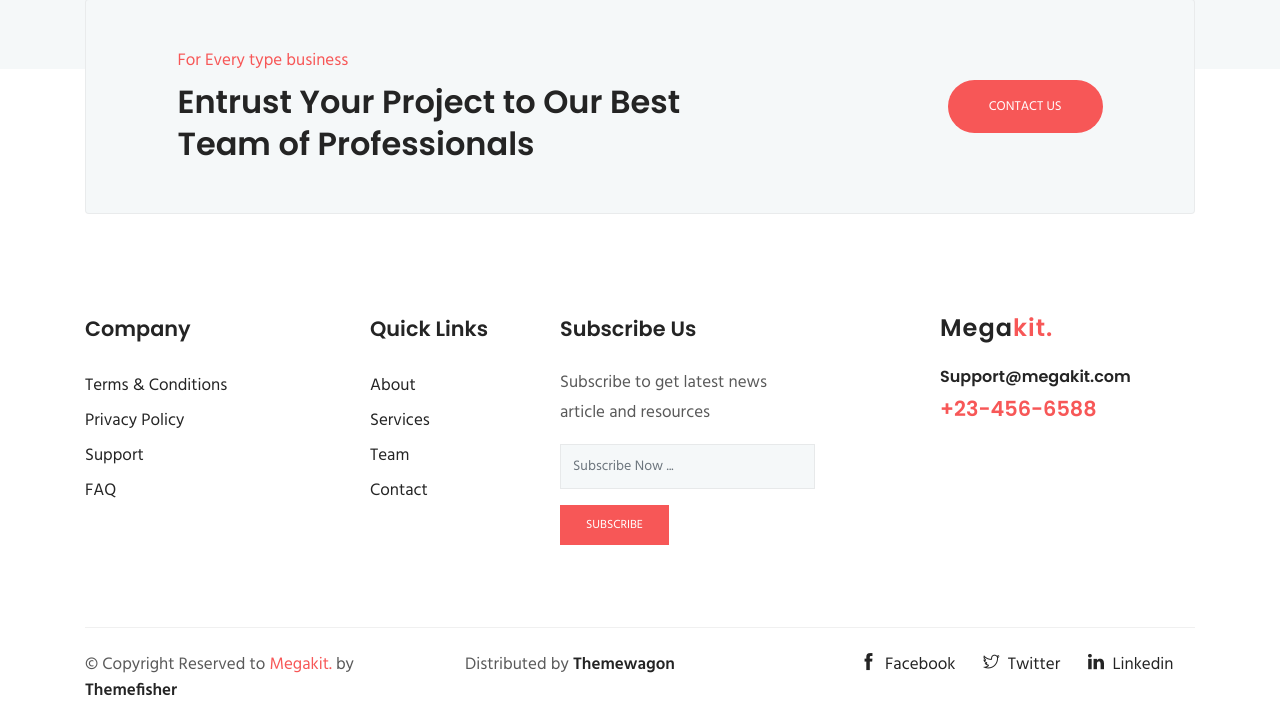
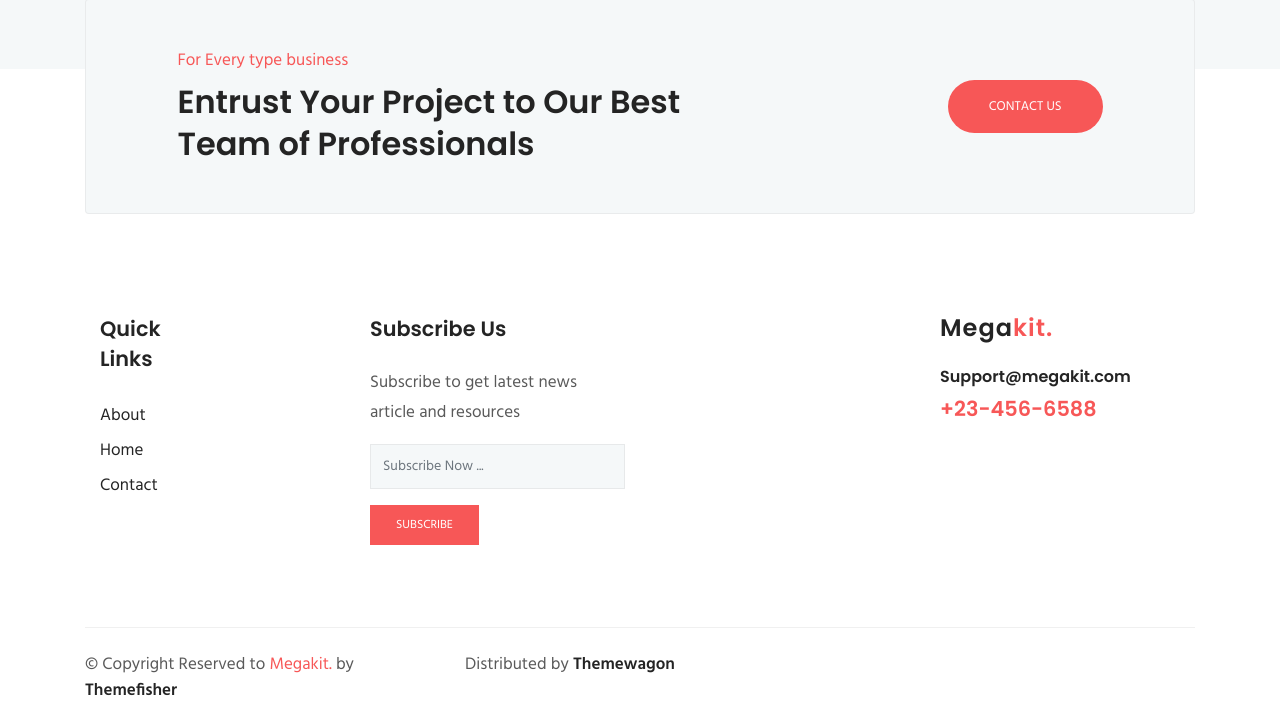
Before and after one commit to Arash7447/mysite-2, a Django app: page /about in a window 1280 px wide. Shown: the part 4666-5379 px from the top of the page. Run offline with Django 5.2, Linux system fonts and the light colour scheme; some libraries are stand-ins or nearby versions; some web fonts are replaced.

Commit message:
updated some parts for index view
updated some parts for index view by me

```diff
--- a/templates/base.html
+++ b/templates/base.html
@@ -80,7 +80,7 @@
 				<h2 class="mt-2 mb-4 mb-lg-0">Entrust Your Project to Our Best Team of Professionals</h2>
 			</div>
 			<div class="col-lg-4">
-				<a href="contact.html" class="btn btn-main btn-round-full float-lg-right ">Contact Us</a>
+				<a href="{% url 'website:contact' %}" class="btn btn-main btn-round-full float-lg-right ">Contact Us</a>
 			</div>
 		</div>
 	</div>
@@ -93,29 +93,19 @@
 	<div class="container">
 		<div class="row">
 			<div class="col-lg-3 col-md-6 col-sm-6">
-				<div class="widget">
-					<h4 class="text-capitalize mb-4">Company</h4>
+				<div class="col-lg-2 col-md-6 col-sm-6">
+					<div class="widget">
+						<h4 class="text-capitalize mb-4">Quick Links</h4>
 
-					<ul class="list-unstyled footer-menu lh-35">
-						<li><a href="#">Terms & Conditions</a></li>
-						<li><a href="#">Privacy Policy</a></li>
-						<li><a href="#">Support</a></li>
-						<li><a href="#">FAQ</a></li>
-					</ul>
+						<ul class="list-unstyled footer-menu lh-35">
+							<li><a href="{% url 'website:about' %}">About</a></li>
+							<li><a href="http://127.0.0.1:8000/">Home</a></li>
+							<li><a href="{% url 'website:contact' %}">Contact</a></li>
+						</ul>
+					</div>
 				</div>
 			</div>
-			<div class="col-lg-2 col-md-6 col-sm-6">
-				<div class="widget">
-					<h4 class="text-capitalize mb-4">Quick Links</h4>
 
-					<ul class="list-unstyled footer-menu lh-35">
-						<li><a href="#">About</a></li>
-						<li><a href="#">Services</a></li>
-						<li><a href="#">Team</a></li>
-						<li><a href="#">Contact</a></li>
-					</ul>
-				</div>
-			</div>
 			<div class="col-lg-3 col-md-6 col-sm-6">
 				<div class="widget">
 					<h4 class="text-capitalize mb-4">Subscribe Us</h4>
@@ -153,11 +143,7 @@
 					</div>
 				</div>
 				<div class="col-lg-4 col-md-12 col-sm-12 text-left text-lg-left">
-					<ul class="list-inline footer-socials">
-						<li class="list-inline-item"><a href="https://www.facebook.com/themefisher"><i class="ti-facebook mr-2"></i>Facebook</a></li>
-						<li class="list-inline-item"><a href="https://twitter.com/themefisher"><i class="ti-twitter mr-2"></i>Twitter</a></li>
-						<li class="list-inline-item"><a href="https://www.pinterest.com/themefisher/"><i class="ti-linkedin mr-2 "></i>Linkedin</a></li>
-					</ul>
+
 				</div>
 			</div>
 		</div>
--- a/templates/website/index.html
+++ b/templates/website/index.html
@@ -44,7 +44,7 @@
 				<div class="block">
 					<span class="d-block mb-3 text-white text-capitalize">Prepare for new future</span>
 					<h1 class="animated fadeInUp mb-5">Our work is <br>presentation of our <br>capabilities.</h1>
-					<a href="#" target="_blank" class="btn btn-main animated fadeInUp btn-round-full" >Get started<i class="btn-icon fa fa-angle-right ml-2"></i></a>
+					<a href="{% url 'website:contact' %}" target="_blank" class="btn btn-main animated fadeInUp btn-round-full" >Get started<i class="btn-icon fa fa-angle-right ml-2"></i></a>
 				</div>
 			</div>
 		</div>
@@ -103,7 +103,7 @@
 						<h4 class="mb-3 position-relative">We are Perfect Solution</h4>
 						<p class="mb-5">We provide consulting services in the area of IFRS and management reporting, helping companies to reach their highest level. We optimize business processes, making them easier.</p>
 
-						<a href="#" class="btn btn-main btn-round-full">Get started</a>
+						<a href="{% url 'website:contact' %}" class="btn btn-main btn-round-full">Get started</a>
 					</div>
 				</div>
 			</div>
```
